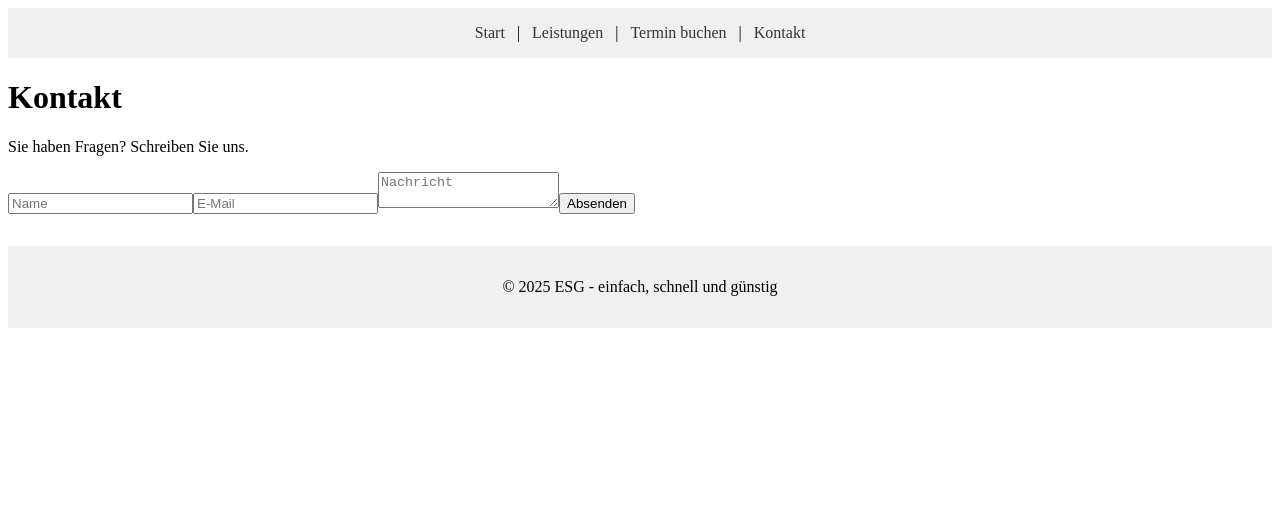
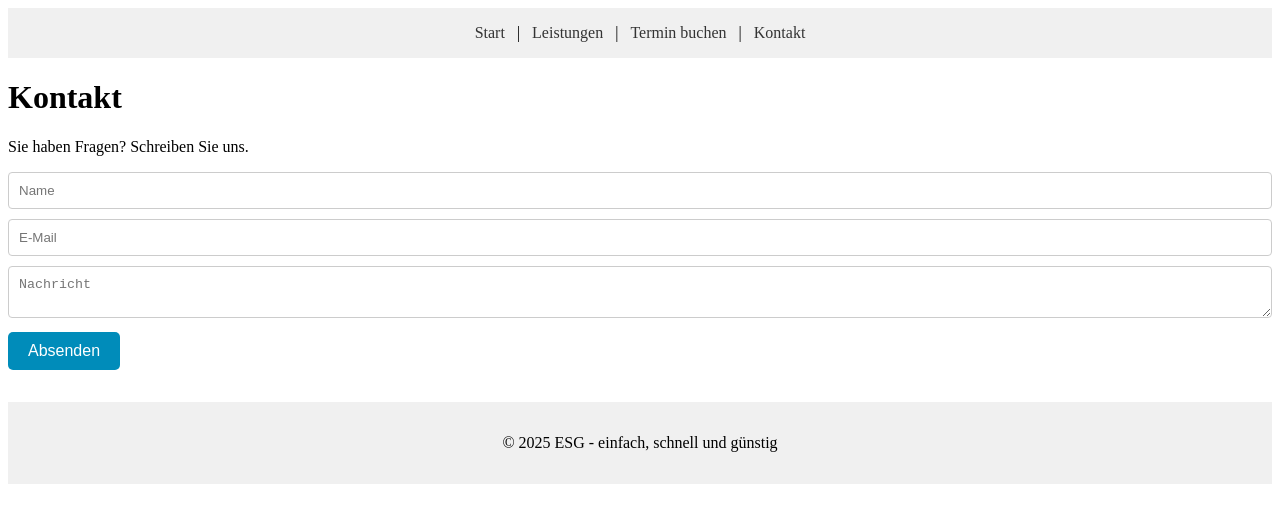
Before and after one commit to as070700/esg-el, a Nuxt app: page /contact in a window 1280 px wide. Shown: the top 522 px of the page. Built offline with nearby package versions, Linux system fonts and the light colour scheme.

Commit message:
Anpassungen an dem Design

```diff
--- a/pages/booking.vue
+++ b/pages/booking.vue
@@ -5,12 +5,12 @@
   <div>
     <h1>Termin buchen</h1>
     <form @submit.prevent="senden">
-      <input type="text" v-model="name" placeholder="Name" required />
-      <input type="email" v-model="email" placeholder="E-Mail" required />
-      <input type="date" v-model="date" required />
-      <button class="buchungs-button" type="submit">Absenden</button>
+      <input class="booking-input" type="text" v-model="name" placeholder="Name" required />
+      <input class="booking-input" type="email" v-model="email" placeholder="E-Mail" required />
+      <input class="booking-input" type="date" v-model="date" required />
+      <button class="booking-button" type="submit">Absenden</button>
     </form>
-    <p v-if="success">Vielen Dank! Wir melden uns in Kürze.</p>
+    <p class="success-message" v-if="success">Vielen Dank! Wir melden uns in Kürze.</p>
   </div>
 </template>
 
@@ -33,7 +33,22 @@ const senden = async () => {
 </script>
 
 <style scoped>
-.buchungs-button {
+
+.booking-input {
+  border: 1px solid #ccc;
+  border-radius: 4px;
+  padding: 10px;
+  margin-bottom: 10px;
+  width: 100%;
+  box-sizing: border-box;
+}
+
+.success-message {
+  color: green;
+  margin-top: 10px;
+}
+
+.booking-button {
   background-color: #008CBA;
   color: white;
   padding: 10px 20px;
@@ -42,7 +57,7 @@ const senden = async () => {
   font-size: 1rem;
   cursor: pointer;
 }
-.buchungs-button:hover {
+.booking-button:hover {
   background-color: #005f73;
 }
 </style>
--- a/pages/contact.vue
+++ b/pages/contact.vue
@@ -6,12 +6,12 @@
     <h1>Kontakt</h1>
     <p>Sie haben Fragen? Schreiben Sie uns.</p>
     <form @submit.prevent="senden">
-      <input type="text" v-model="name" placeholder="Name" required />
-      <input type="email" v-model="email" placeholder="E-Mail" required />
-      <textarea v-model="nachricht" placeholder="Nachricht" required></textarea>
-      <button type="submit">Absenden</button>
+      <input class="contact-input" type="text" v-model="name" placeholder="Name" required />
+      <input class="contact-input" type="email" v-model="email" placeholder="E-Mail" required />
+      <textarea class="contact-input" v-model="nachricht" placeholder="Nachricht" required></textarea>
+      <button class="contact-button" type="submit">Absenden</button>
     </form>
-    <p v-if="erfolg">Danke für Ihre Nachricht!</p>
+    <p class="success-message" v-if="erfolg">Danke für Ihre Nachricht!</p>
   </div>
 </template>
 
@@ -24,7 +24,7 @@ const nachricht = ref('')
 const erfolg = ref(false)
 
 const senden = async () => {
-  await fetch('https://formsubmit.co/ajax/DEINE-EMAIL@domain.de', {
+  await fetch('https://formsubmit.co/ajax/info@esg-el.de', {
     method: 'POST',
     headers: { 'Content-Type': 'application/json' },
     body: JSON.stringify({ name: name.value, email: email.value, nachricht: nachricht.value })
@@ -32,3 +32,33 @@ const senden = async () => {
   erfolg.value = true
 }
 </script>
+
+<style scoped>
+
+.contact-input {
+  border: 1px solid #ccc;
+  border-radius: 4px;
+  padding: 10px;
+  margin-bottom: 10px;
+  width: 100%;
+  box-sizing: border-box;
+}
+
+.success-message {
+  color: green;
+  margin-top: 10px;
+}
+
+.contact-button {
+  background-color: #008CBA;
+  color: white;
+  padding: 10px 20px;
+  border: none;
+  border-radius: 5px;
+  font-size: 1rem;
+  cursor: pointer;
+}
+.contact-button:hover {
+  background-color: #005f73;
+}
+</style>
--- a/pages/index.vue
+++ b/pages/index.vue
@@ -7,3 +7,17 @@
     <p>Ihr Partner für Entrümpelung: einfach, schnell und günstig.</p>
   </div>
 </template>
+
+<style scoped>
+
+.h1 {
+  font-size: 2rem;
+  margin-bottom: 10px;
+}
+
+p {
+  font-size: 1rem;
+  color: #666;
+}
+
+</style>
--- a/pages/services.vue
+++ b/pages/services.vue
@@ -11,3 +11,23 @@
     </ul>
   </div>
 </template>
+
+<style scoped>
+
+.h1 {
+  font-size: 2rem;
+  margin-bottom: 10px;
+}
+
+ul {
+  list-style-type: none;
+  padding: 0;
+}
+
+li {
+  font-size: 1rem;
+  color: #666;
+  margin-bottom: 5px;
+}
+
+</style>
```
